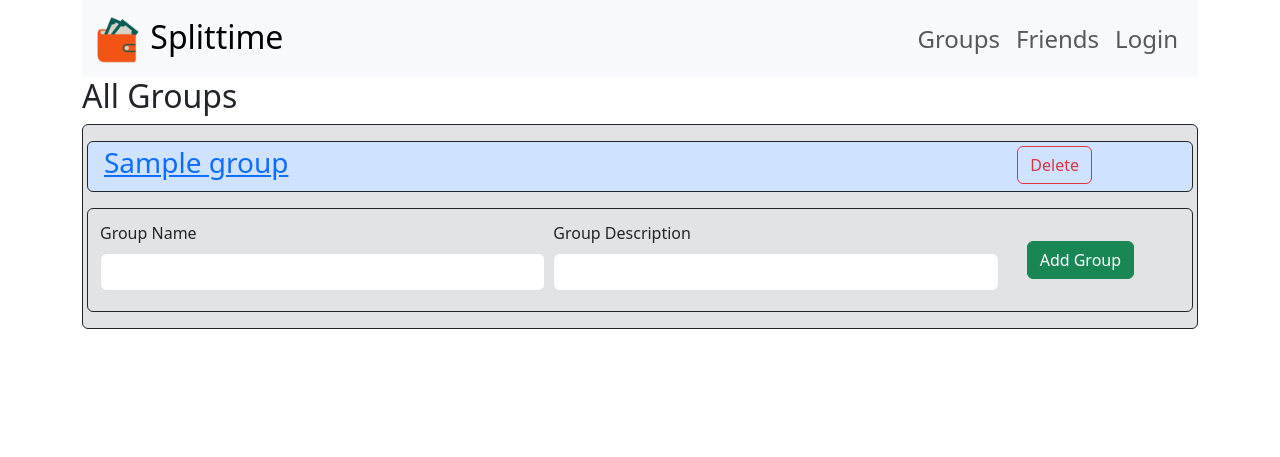
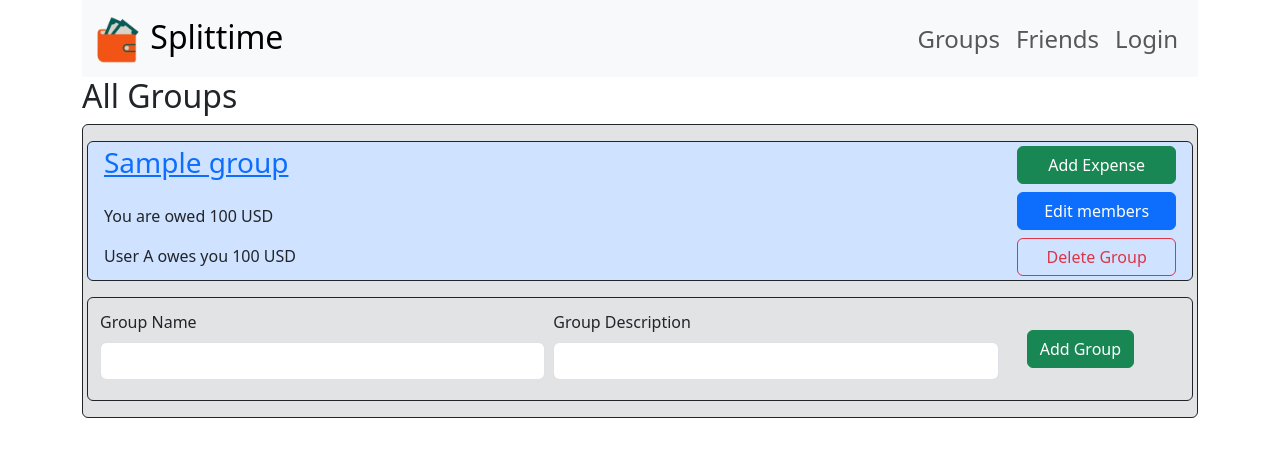
Before and after one commit to Radami/expense_share, a Django app: template splittime/templates/splittime/index.html in a window 1280 px wide. Shown: the top 457 px of the page. Run offline with Django 5.2, Linux system fonts and the light colour scheme; the template is opened without the code that fills it: values that come from a table or form of the project are taken from there, others are empty; tables that the repository leaves empty hold one stand-in row (values such as "Sample post").

Commit message:
Rework grid for group card in index view

```diff
--- a/splittime/templates/splittime/index.html
+++ b/splittime/templates/splittime/index.html
@@ -5,11 +5,15 @@
         {% if latest_group_list %}
             {% for group in latest_group_list %}
             <div class="row p-1 bg-primary-subtle border border-dark rounded">
-                <div class="col-md-10">
+                <div class="d-grid gap-2 col-md-10 mx-auto">
                     <h3><a href="{% url 'splittime:group_details' group.id  %}">{{ group.name }}</a></h3>
+                    <span>You are owed 100 USD</span>
+                    <span>User A owes you 100 USD</span>
                 </div>
-                <div class="col-md-2 justify-right">
-                    <a class="btn btn-outline-danger" href="{% url 'splittime:delete_group' group.id %}">Delete</a>
+                <div class="d-grid gap-2 col-md-2 mx-auto">
+                    <a class="btn btn btn-success" href="#">Add Expense</a>
+                    <a class="btn btn btn-primary" href="#">Edit members</a>
+                    <a class="btn btn-outline-danger" href="{% url 'splittime:delete_group' group.id %}">Delete Group</a>
                 </div>
             </div>
             {% endfor %}
```
